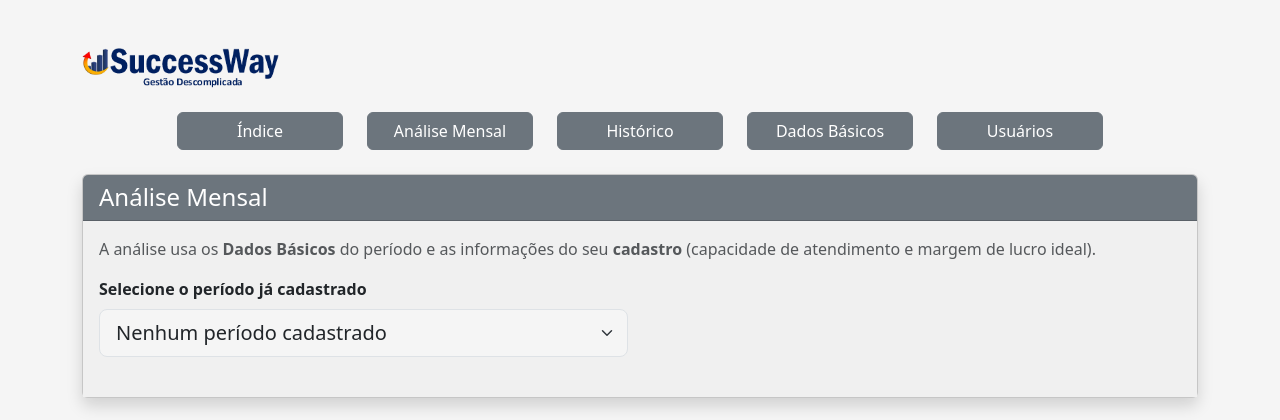
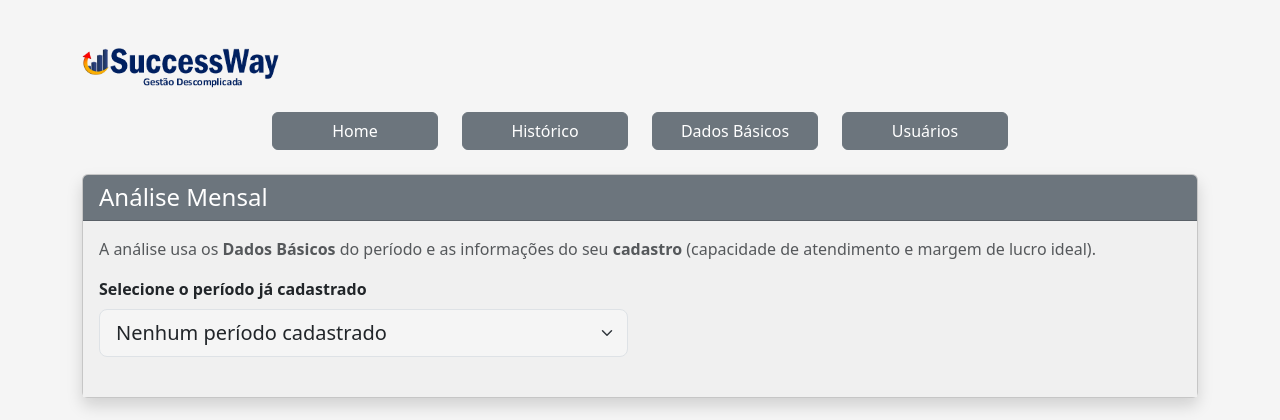
Before and after one commit to wolfxweb/appGetUp, a FastAPI app: page /analise-mensal in a window 1280 px wide. Shown: the top 420 px of the page. Run offline with FastAPI, Linux system fonts and the light colour scheme; a user stored in the database is signed in; data comes from the database, SQL or seed files in the repository; data that the repository does not hold is empty.

Commit message:
ajuste tela

```diff
--- a/app/templates/analise_mensal.html
+++ b/app/templates/analise_mensal.html
@@ -40,10 +40,7 @@
 
             <div class="row mb-4 justify-content-center">
                 <div class="col-6 col-md-2 mb-2 mb-md-0">
-                    <a href="/dashboard" class="btn btn-secondary w-100">Índice</a>
-                </div>
-                <div class="col-6 col-md-2 mb-2 mb-md-0">
-                    <a href="/analise-mensal" class="btn btn-secondary w-100">Análise Mensal</a>
+                    <a href="/dashboard" class="btn btn-secondary w-100">Home</a>
                 </div>
                 <div class="col-6 col-md-2 mb-2 mb-md-0">
                     <a href="/analise-mensal/lista" class="btn btn-secondary w-100">Histórico</a>
--- a/app/templates/analise_mensal_lista.html
+++ b/app/templates/analise_mensal_lista.html
@@ -92,7 +92,7 @@
             <!-- Navigation Buttons -->
             <div class="row mb-4 justify-content-center">
                 <div class="col-6 col-md-2 mb-2 mb-md-0">
-                    <a href="/dashboard" class="btn btn-secondary w-100">Índice</a>
+                    <a href="/dashboard" class="btn btn-secondary w-100">Home</a>
                 </div>
                 <div class="col-6 col-md-2 mb-2 mb-md-0">
                     <a href="/analise-mensal" class="btn btn-secondary w-100">Análise Mensal</a>
--- a/app/templates/analise_mensal_resultado.html
+++ b/app/templates/analise_mensal_resultado.html
@@ -32,7 +32,7 @@
 
             <div class="row mb-4 justify-content-center">
                 <div class="col-6 col-md-2 mb-2 mb-md-0">
-                    <a href="/dashboard" class="btn btn-secondary w-100">Índice</a>
+                    <a href="/dashboard" class="btn btn-secondary w-100">Home</a>
                 </div>
                 <div class="col-6 col-md-2 mb-2 mb-md-0">
                     <a href="/analise-mensal" class="btn btn-secondary w-100">Análise Mensal</a>
--- a/app/templates/basic_data_form.html
+++ b/app/templates/basic_data_form.html
@@ -209,7 +209,7 @@
                                     </div>
                                 </div>
                                 <div class="col-6 col-md-2 mb-2 mb-md-0">
-                                    <a href="/dashboard" class="btn btn-secondary w-100">Índice</a>
+                                    <a href="/dashboard" class="btn btn-secondary w-100">Home</a>
                                 </div>
                                 {% if partner_license_id is defined %}
                                 <div class="col-6 col-md-2 mb-2 mb-md-0">
@@ -218,7 +218,7 @@
                                 {% endif %}
                                 {% else %}
                                 <div class="col-6 col-md-2 mb-2 mb-md-0">
-                                    <a href="/dashboard" class="btn btn-secondary w-100">Índice</a>
+                                    <a href="/dashboard" class="btn btn-secondary w-100">Home</a>
                                 </div>
                                 <div class="col-6 col-md-2 mb-2 mb-md-0">
                                     <a href="/analise-mensal" class="btn btn-secondary w-100">Análise Mensal</a>
```
